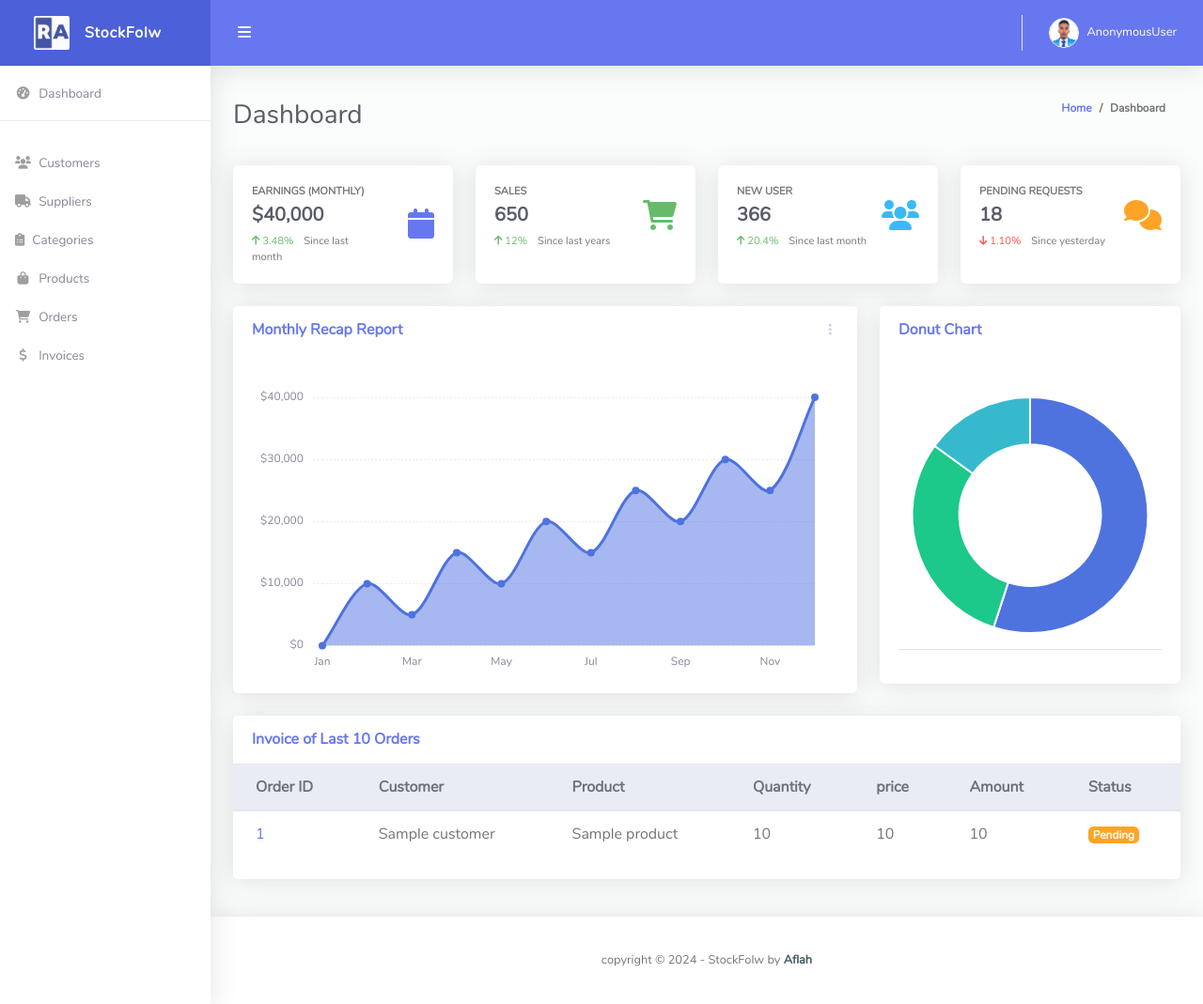
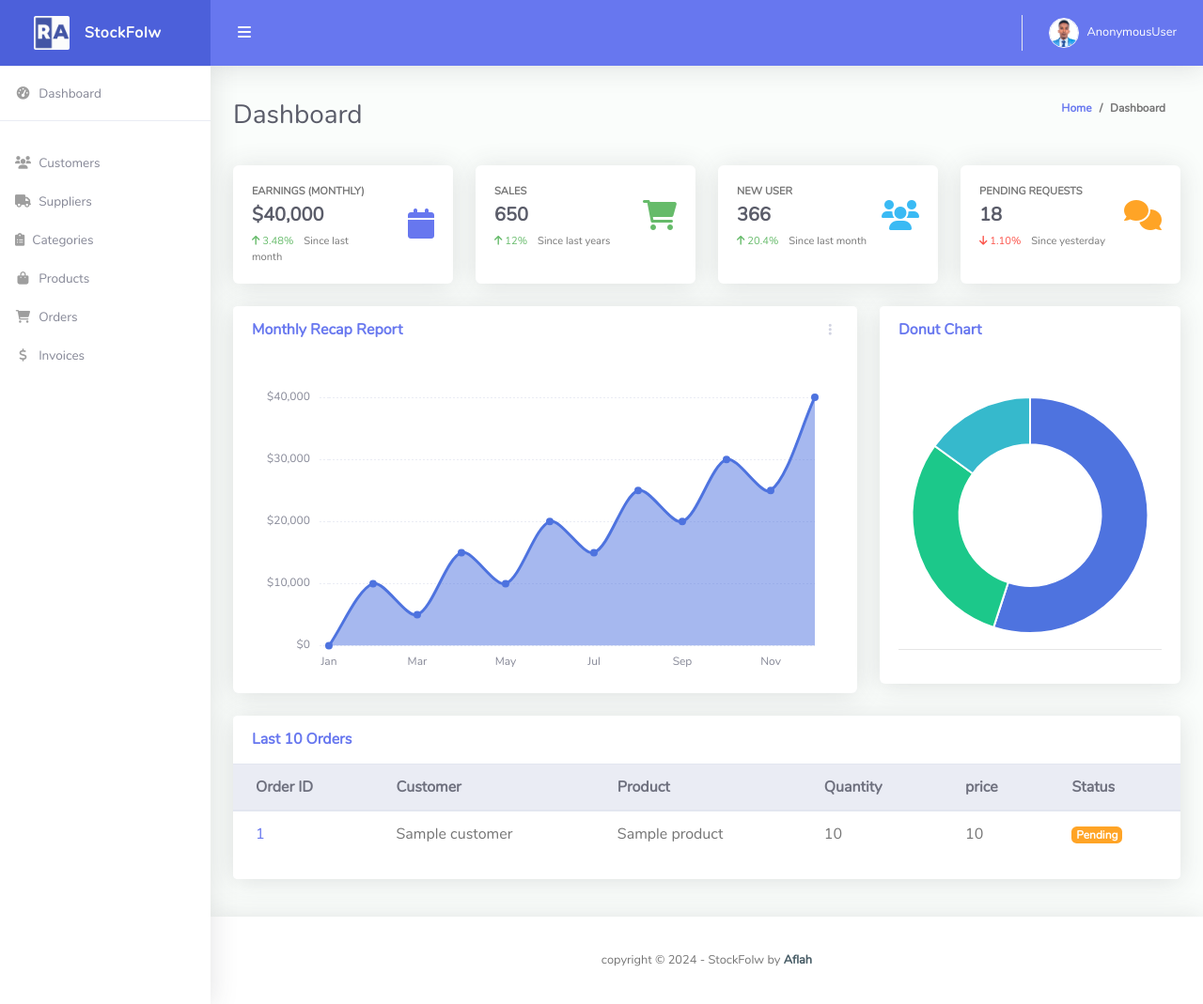
Before and after one commit to AflaxCade/Inventory-Management-System, a Django app: template templates/dashboard.html in a window 1280 px wide. Shown: the whole page at 94% size. Run offline with Django 3.2, Linux system fonts and the light colour scheme; the template is opened without the code that fills it: most values are stand-ins (such as "Sample title", 1, 10 or a date in 2020); some libraries are stand-ins or nearby versions.

Commit message:
update dashboar view and the template

```diff
--- a/stockflow/views.py
+++ b/stockflow/views.py
@@ -54,8 +54,8 @@ def logoutUser(request):
 
 @login_required(login_url='login')
 def home(request):
-    invoices = Invoice.objects.exclude(order__status='Cancelled').order_by('-id')[:10]
-    context = {'invoices': invoices}
+    orders = Order.objects.exclude(status='Cancelled').order_by('-id')[:10]
+    context = {'orders': orders}
     return render(request, 'dashboard.html', context)
 
 
--- a/templates/dashboard.html
+++ b/templates/dashboard.html
@@ -143,7 +143,7 @@
         <div class="col-xl-12 col-lg-7 mb-4">
             <div class="card">
                 <div class="card-header py-3 d-flex flex-row align-items-center justify-content-between">
-                    <h6 class="m-0 font-weight-bold text-primary">Invoice of Last 10 Orders</h6>
+                    <h6 class="m-0 font-weight-bold text-primary">Last 10 Orders</h6>
                 </div>
                 <div class="table-responsive">
                     <table class="table align-items-center table-flush">
@@ -154,28 +154,26 @@
                                 <th>Product</th>
                                 <th>Quantity</th>
                                 <th>price</th>
-                                <th>Amount</th>
                                 <th>Status</th>
                             </tr>
                         </thead>
                         <tbody>
-                            {% for invoice in invoices %}
+                            {% for order in orders %}
                             <tr>
-                                <td><a href="{% url 'update_order' invoice.order.id %}">{{ invoice.order.id }}</a></td>
-                                <td>{{invoice.order.customer}}</td>
-                                <td>{{invoice.order.product}}</td>
-                                <td>{{invoice.quantity}}</td>
-                                <td>{{invoice.price}}</td>
-                                <td>{{invoice.amount}}</td>
+                                <td><a href="{% url 'update_order' order.id %}">{{ order.id }}</a></td>
+                                <td>{{order.customer}}</td>
+                                <td>{{order.product}}</td>
+                                <td>{{order.quantity}}</td>
+                                <td>{{ order.product.price }}</td>
                                 <td>
-                                    {% if invoice.order.status == 'Pending' %}
-                                        <span class="badge badge-warning">{{ invoice.order.status }}</span>
-                                    {% elif invoice.order.status == 'Shipped' %}
-                                        <span class="badge badge-primary">{{ invoice.order.status }}</span>
-                                    {% elif invoice.order.status == 'Delivered' %}
-                                        <span class="badge badge-success">{{ invoice.order.status }}</span>
-                                    {% elif invoice.order.status == 'Cancelled' %}
-                                        <span class="badge badge-danger">{{ invoice.order.status }}</span>
+                                    {% if order.status == 'Pending' %}
+                                        <span class="badge badge-warning">{{ order.status }}</span>
+                                    {% elif order.status == 'Shipped' %}
+                                        <span class="badge badge-primary">{{ order.status }}</span>
+                                    {% elif order.status == 'Delivered' %}
+                                        <span class="badge badge-success">{{ order.status }}</span>
+                                    {% elif order.status == 'Cancelled' %}
+                                        <span class="badge badge-danger">{{ order.status }}</span>
                                     {% endif %}
                                 </td>
                             </tr>
```
Also changed, not shown: db.sqlite3.
